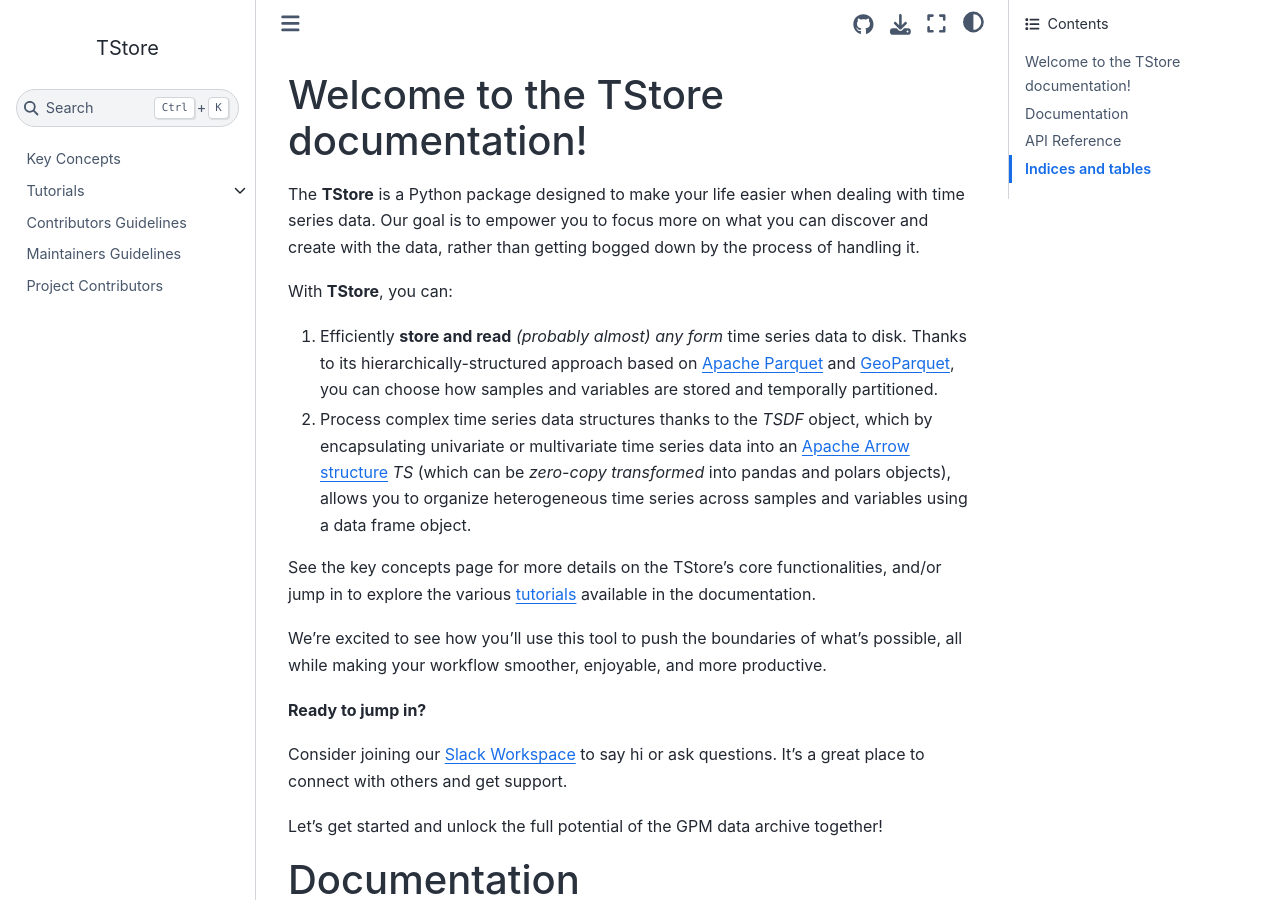
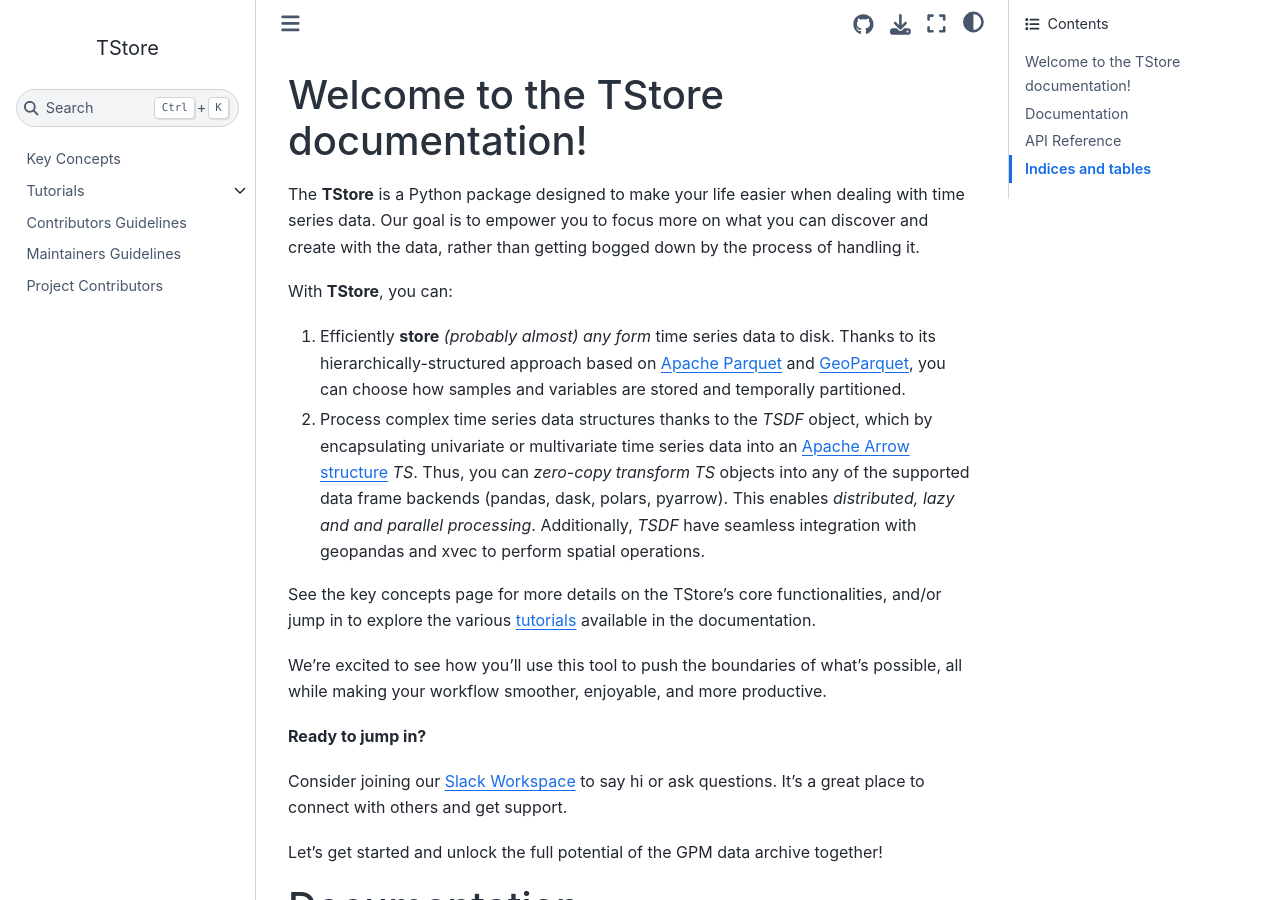
Before and after one commit to ltelab/tstore, a Sphinx documentation site: the page built from docs/source/index.rst, in a window 1280 px wide and 900 px high. Built offline with Sphinx 7.4.7 and the Sphinx Book theme 1.1.4, drawn with Linux system fonts in a browser that asks for light colours; pages that are not in the unit, such as notebooks, are missing from menus; the version number could not be read and is left out.

Commit message:
docs: expanded main tstore features in docs index

```diff
--- a/docs/source/index.rst
+++ b/docs/source/index.rst
@@ -10,9 +10,9 @@
 
 With **TStore**, you can:
 
-1. Efficiently **store and read** *(probably almost) any form* time series data to disk. Thanks to its hierarchically-structured approach based on `Apache Parquet <https://parquet.apache.org>`__ and `GeoParquet <https://github.com/opengeospatial/geoparquet>`__, you can choose how samples and variables are stored and temporally partitioned.
+1. Efficiently **store** *(probably almost) any form* time series data to disk. Thanks to its hierarchically-structured approach based on `Apache Parquet <https://parquet.apache.org>`__ and `GeoParquet <https://github.com/opengeospatial/geoparquet>`__, you can choose how samples and variables are stored and temporally partitioned.
 
-2. Process complex time series data structures thanks to the `TSDF` object, which by encapsulating univariate or multivariate time series data into an `Apache Arrow structure <https://arrow.apache.org/docs/python/data.html>`__ `TS` (which can be *zero-copy transformed* into pandas and polars objects), allows you to organize heterogeneous time series across samples and variables using a data frame object.
+2. Process complex time series data structures thanks to the `TSDF` object, which by encapsulating univariate or multivariate time series data into an `Apache Arrow structure <https://arrow.apache.org/docs/python/data.html>`__ `TS`. Thus, you can *zero-copy transform* `TS` objects into any of the supported data frame backends (pandas, dask, polars, pyarrow). This enables *distributed, lazy and and parallel processing*. Additionally, `TSDF` have seamless integration with geopandas and xvec to perform spatial operations.
 
 See the :ref:`key concepts <key_concepts>` page for more details on the TStore's core functionalities, and/or jump in to explore the various :ref:`tutorials <tutorials>` available in the documentation.
 
```
